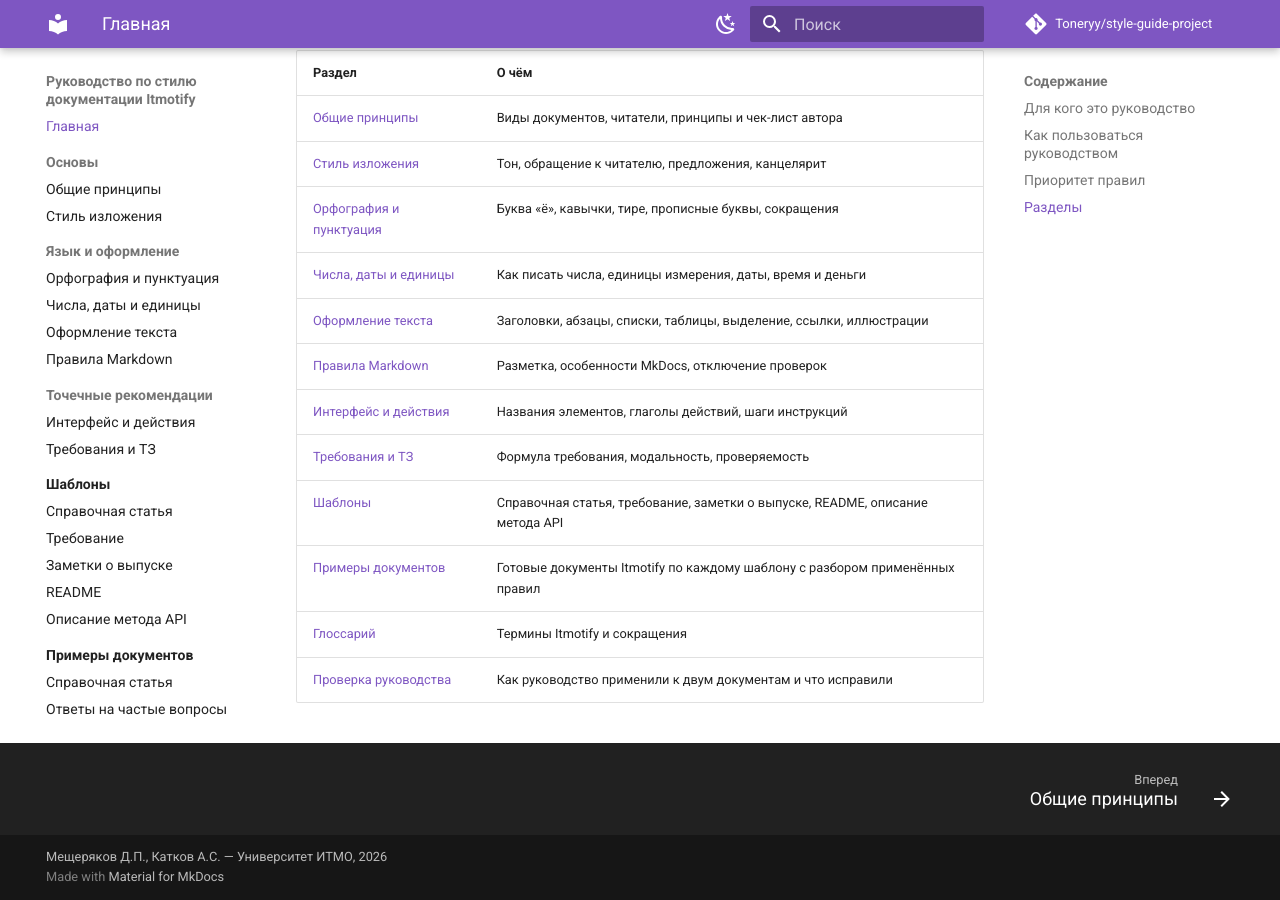
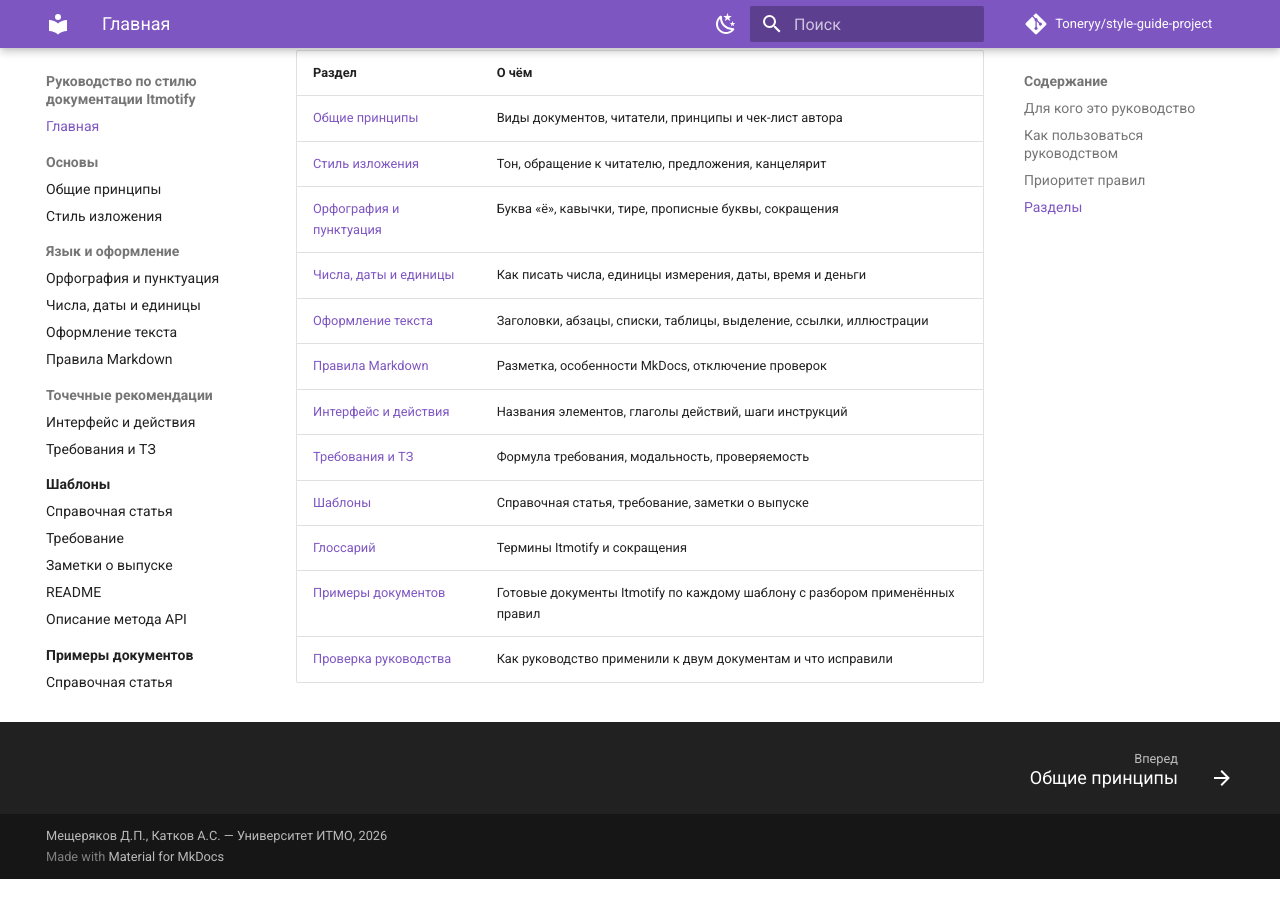
Before and after one commit to Toneryy/style-guide-project, an MkDocs documentation site: the page built from docs/index.md, in a window 1280 px wide and 900 px high, scrolled down 1212 px. Built offline with MkDocs 1.6.1 and Material for MkDocs 9.7.7, drawn with Linux system fonts in a browser that asks for light colours; comment, search, counter and statistics services are not loaded; after the commit the page ends 2091 px from its top, so only the background shows below that.

Commit message:
docs(samples): перенести строку примеров в таблице разделов

```diff
--- a/docs/index.md
+++ b/docs/index.md
@@ -37,7 +37,7 @@ Itmotify — музыкальный сервис с персональными
 | [Правила Markdown](markdown.md) | Разметка, особенности MkDocs, отключение проверок |
 | [Интерфейс и действия](ui.md) | Названия элементов, глаголы действий, шаги инструкций |
 | [Требования и ТЗ](requirements.md) | Формула требования, модальность, проверяемость |
-| [Шаблоны](templates/index.md) | Справочная статья, требование, заметки о выпуске, README, описание метода API |
+| [Шаблоны](templates/index.md) | Справочная статья, требование, заметки о выпуске |
+| [Глоссарий](glossary.md) | Термины Itmotify и сокращения |
 | [Примеры документов](samples/index.md) | Готовые документы Itmotify по каждому шаблону с разбором применённых правил |
-| [Глоссарий](glossary.md) | Термины Itmotify и сокращения |
 | [Проверка руководства](examples/index.md) | Как руководство применили к двум документам и что исправили |
```
